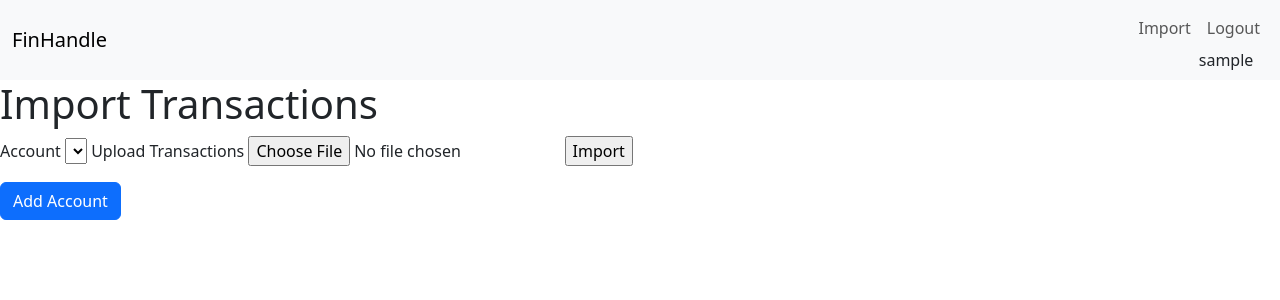
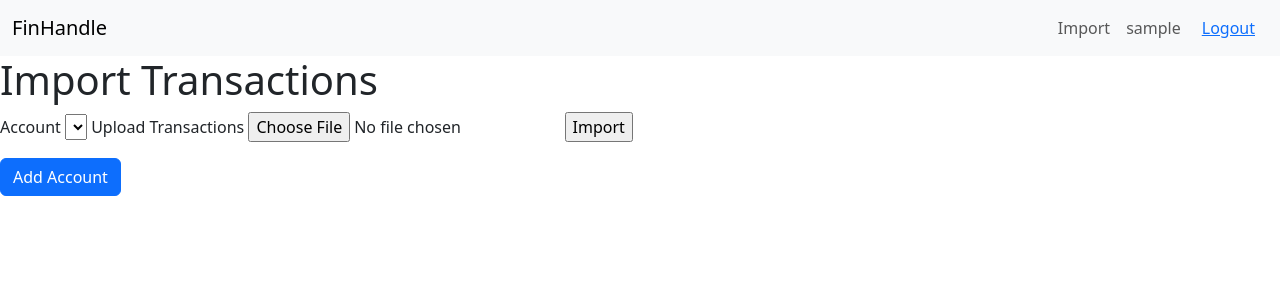
Before and after one commit to ashwin67/finhandle, a Flask app: page /transactions/import in a window 1280 px wide. Shown: the top 300 px of the page. Run offline with Flask 2, Linux system fonts and the light colour scheme; the visitor is signed in with stand-in values (Sample User, id 1); data comes from the database, SQL or seed files in the repository; lists and menus that the app fills with data are empty.

Commit message:
Fix logout layout

```diff
--- a/templates/base.html
+++ b/templates/base.html
@@ -51,31 +51,37 @@
       <nav class="navbar navbar-expand-lg navbar-light bg-light">
         <div class="container-fluid">
             <a class="navbar-brand" href="/">FinHandle</a>
+            <button class="navbar-toggler" type="button" data-bs-toggle="collapse" data-bs-target="#navbarNav" aria-controls="navbarNav" aria-expanded="false" aria-label="Toggle navigation">
+                <span class="navbar-toggler-icon"></span>
+            </button>
             <div class="collapse navbar-collapse" id="navbarNav">
                 <ul class="navbar-nav ms-auto">
                     <li class="nav-item">
                         <a class="nav-link" href="/transactions/import">Import</a>
                     </li>
+                    {% if not current_user.is_authenticated %}
+                    <li class="nav-item">
+                        <button type="button" class="nav-link btn btn-link" id="registerButton">Register</button>
+                    </li>
+                    {% endif %}
                     <li class="nav-item">
                         {% if current_user.is_authenticated %}
+                        <div class="d-flex align-items-center">
+                            <span class="nav-link">{{ current_user.username }}</span>
+                            <form method="post" action="{{ url_for('auth.logout') }}" class="nav-link p-0" style="display: inline;">
+                                <button type="submit" class="btn btn-link">Logout</button>
+                            </form>
+                        </div>
                         {% else %}
-                      <button type="button"  class="nav-link btn btn-link" id="registerButton">Register</button>
-                    {% endif %}
-                  </li>
-                  <li class="nav-item">
-                    {% if current_user.is_authenticated %}
-                      <form method="post" action="{{ url_for('auth.logout') }}" style="display: inline;">
-                        <button type="submit" class="nav-link btn btn-link">Logout</button>
-                      </form>
-                      <span>{{ current_user.username }}</span>
-                    {% else %}
-                      <button type="button"  class="nav-link btn btn-link" id="loginButton">Login</button>
+                        <button type="button" class="nav-link btn btn-link" id="loginButton">Login</button>
                         {% endif %}
                     </li>
                 </ul>
             </div>
         </div>
     </nav>
+
+
     </header>
 
     {% block content %}
```
Lines whose indentation alone changed are shown as unchanged.
